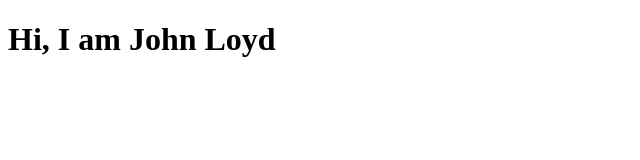
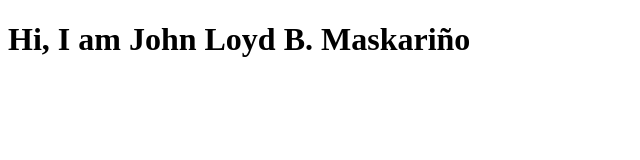
Before and after one commit to joHNnyBrVo/test, a plain HTML site: page index.html in a window 1280 px wide. Shown: the whole page, without its empty margins (0-640 px from the left). Drawn offline with Linux system fonts and the light colour scheme.

Commit message:
add lastname

```diff
--- a/index.html
+++ b/index.html
@@ -6,6 +6,6 @@
     <title>Practice Git</title>
 </head>
 <body>
-    <h1>Hi, I am John Loyd</h1>
+    <h1>Hi, I am John Loyd B. Maskariño</h1>
 </body>
 </html>
```
